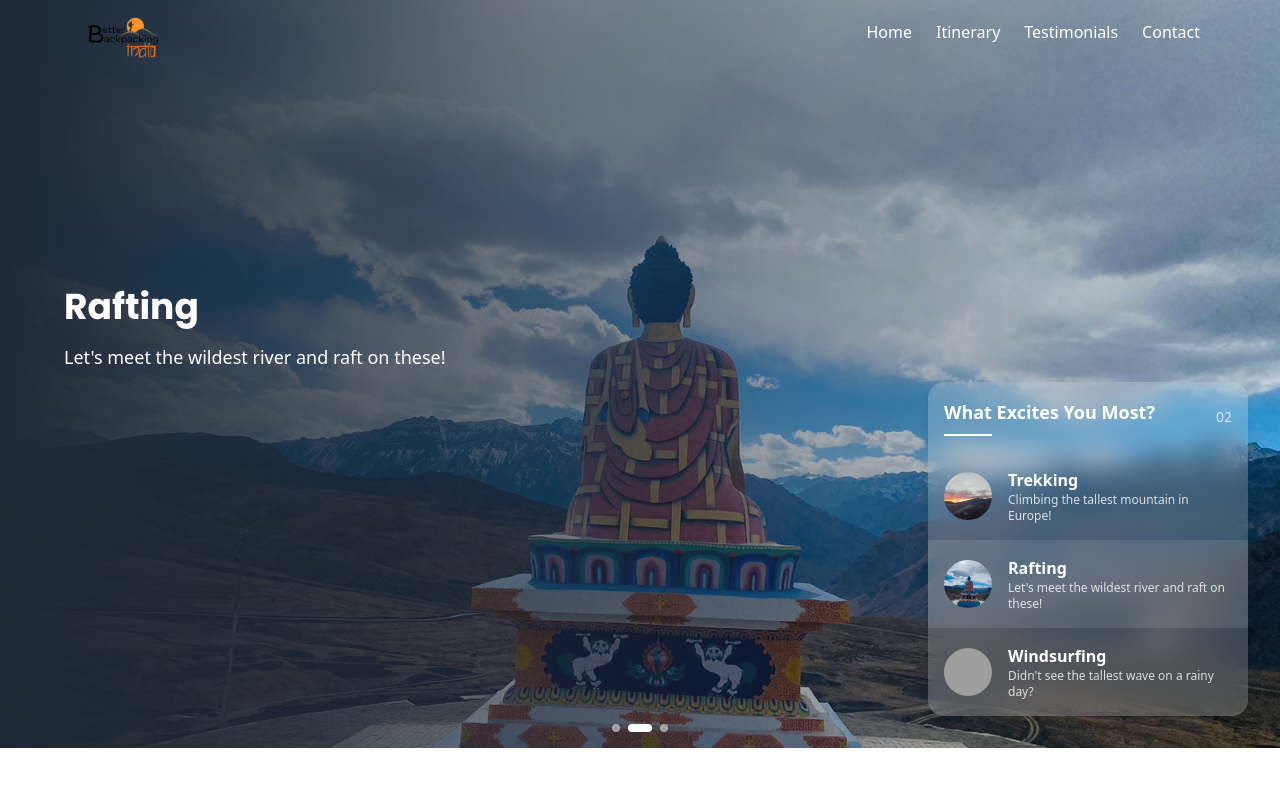
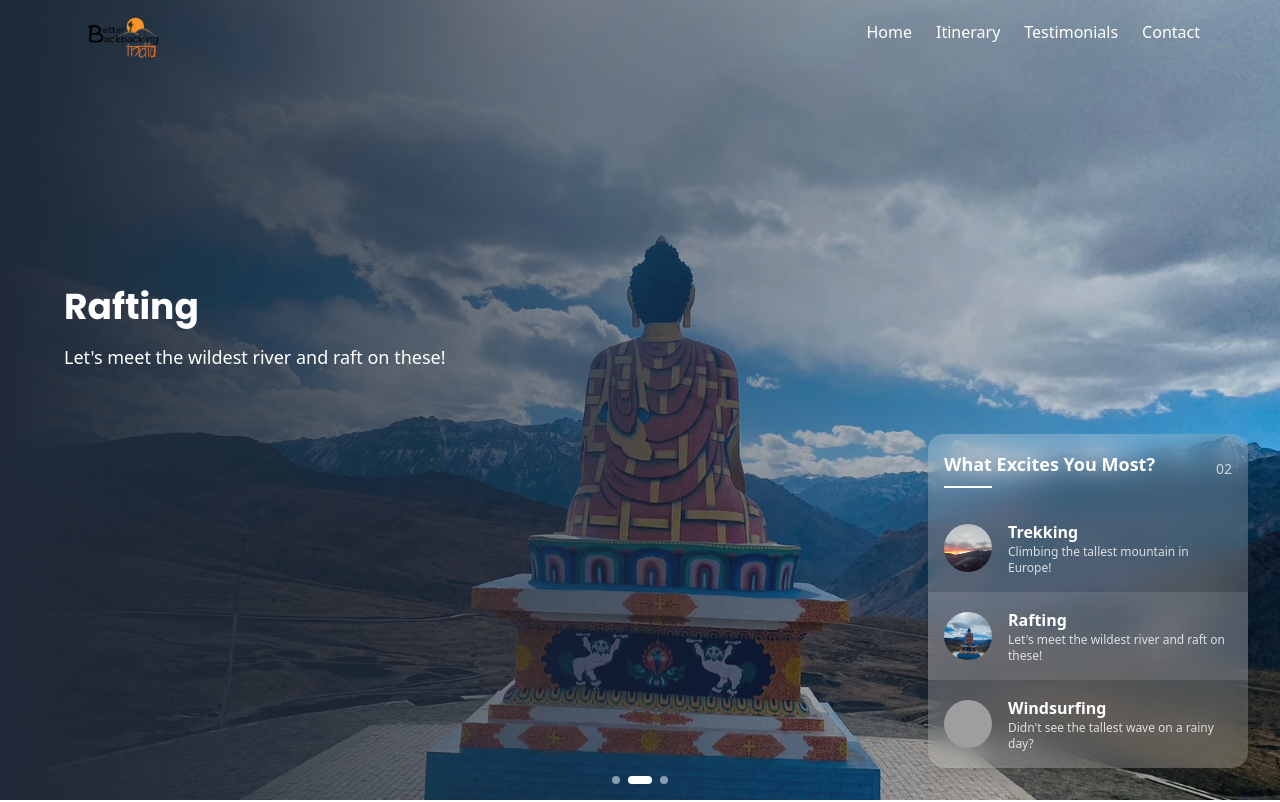
Before and after one commit to OmkarPorlikar/travel_website, a React (Create React App) app: page / in a window 1280 px wide. Shown: the top 802 px of the page. Built offline with nearby package versions, Linux system fonts and the light colour scheme; grey boxes are pictures that could not be loaded; a web font is replaced by a local one.

Commit message:
Update Hero.jsx

```diff
--- a/src/components/Hero/Hero.jsx
+++ b/src/components/Hero/Hero.jsx
@@ -42,7 +42,7 @@ const Hero = () => {
   };
 
   return (
-    <div className="hero-container relative h-[93.5vh] w-full overflow-hidden">
+    <div className="hero-container relative  xl:max-h-[94.5vh]  md:min-h-screen w-full overflow-hidden">
       {/* Hero Section */}
       <div className="hero-background-wrapper relative h-screen">
         <AnimatePresence mode="wait">
```
